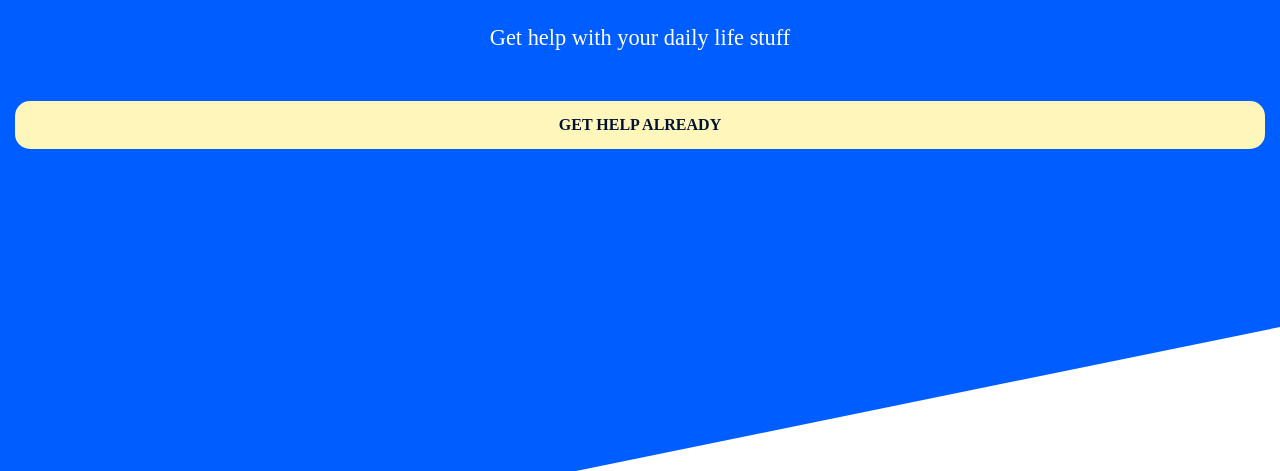
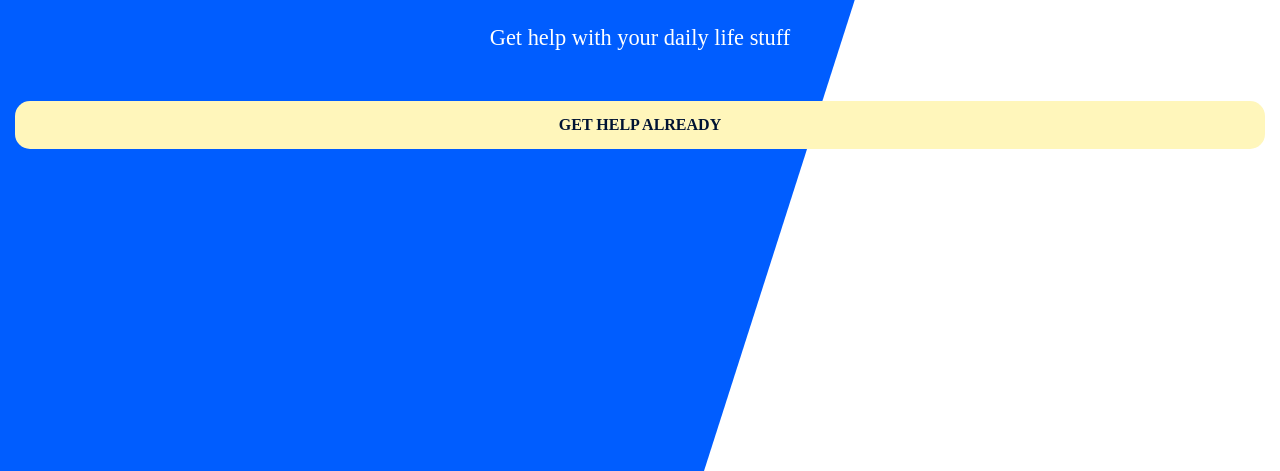
Before and after one commit to zoranm5/sassy, a plain HTML site: page index.html in a window 1280 px wide. Shown: the part 329-800 px from the top of the page. Drawn offline with Linux system fonts and the light colour scheme.

Commit message:
Adding @mixin for desktop

```diff
--- a/css/main.scss
+++ b/css/main.scss
@@ -10,7 +10,15 @@ $padding: 15px;
 $borders: 15px;
 
 @function color($color-name){
-    @return map-get($colors,$color-name)
+    @return map-get($colors, $color-name)
+}
+
+$desktop: 840px;
+
+@mixin desktop {
+    @media (min-width: #{$desktop}) {
+        @content;
+    }
 }
 
 body, html {
@@ -29,6 +37,11 @@ body {
         height: 100%;
         position: absolute;
         z-index: -1;
+
+        @include desktop {
+            clip-path: polygon(0 0, 75% 0, 55% 100%, 0% 100%);
+
+        }
 
     }
 
```
Also changed, not shown: css/main.css, 1 other file.
